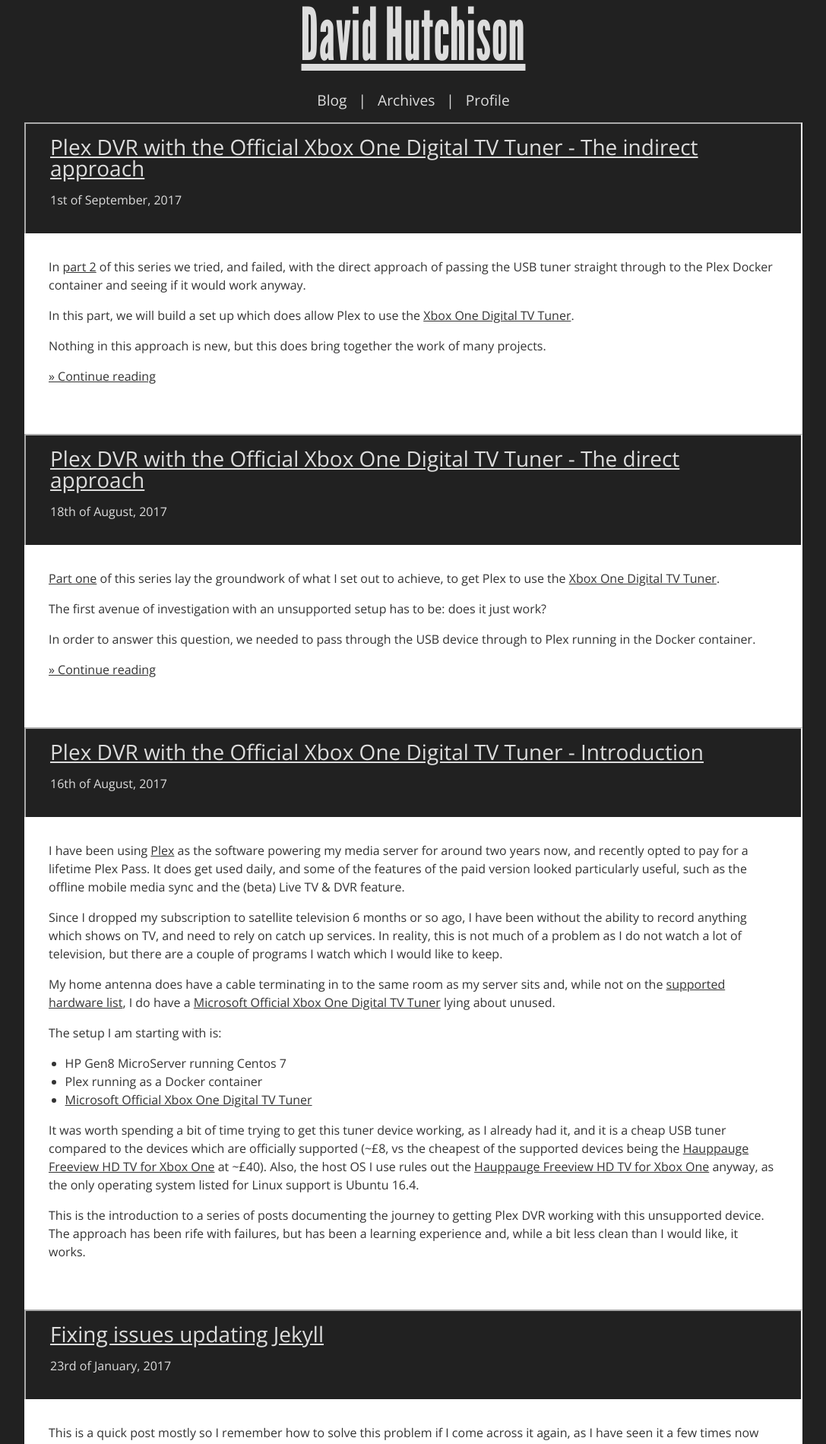
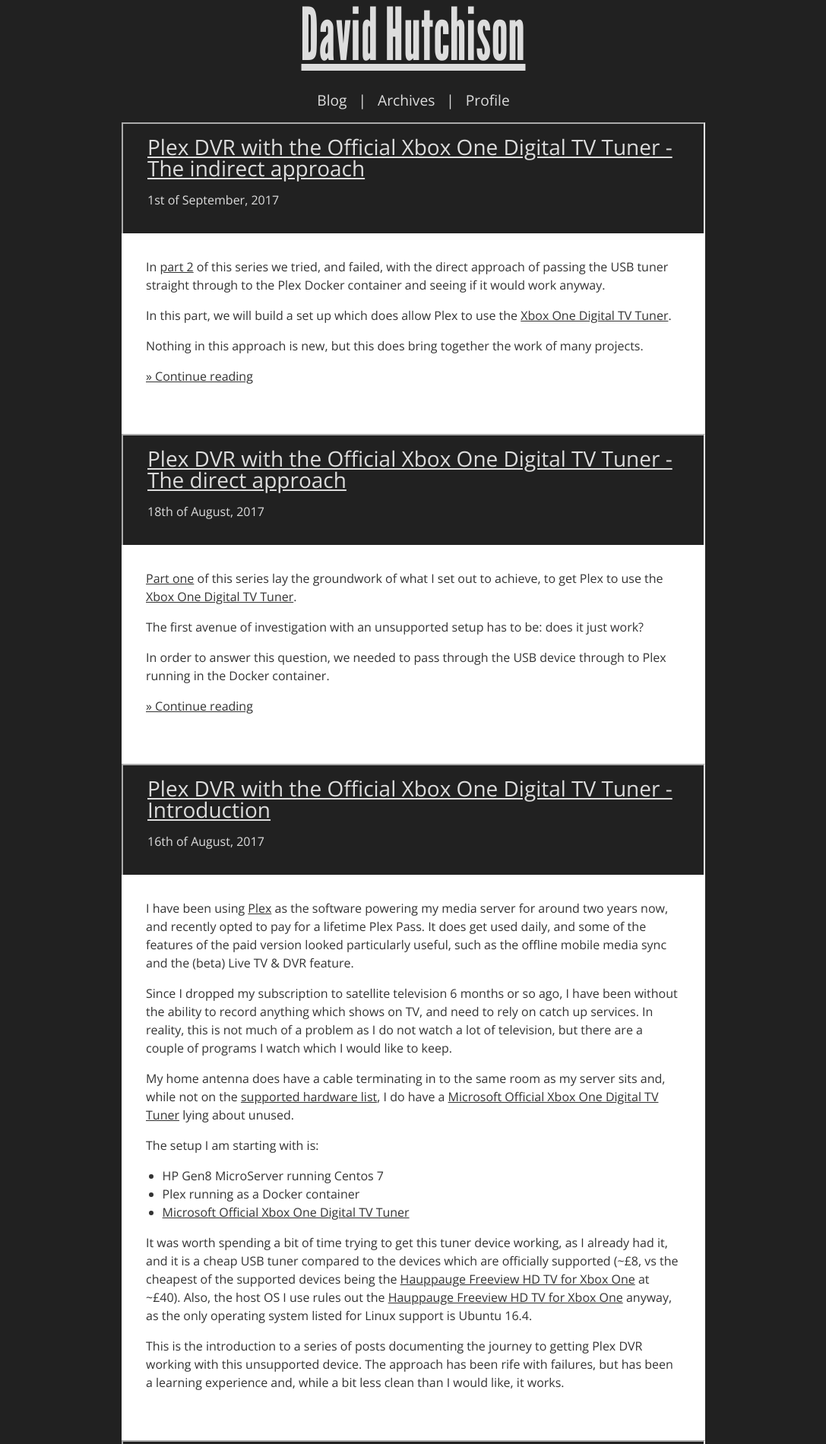
Before and after one commit to dhutchison/dhutchison.github.io, a Jekyll site: the page built from index.html, in a window 1280 px wide. Shown: the top 1900 px of the page at 76% size, without its empty margins (96-1183 px from the left). Built offline with Jekyll 4.4.1, drawn with Linux system fonts in a browser that asks for light colours; the list of posts is cut into pages by our own code.

Commit message:
Simplification of styling

```diff
--- a/_sass/_commonStyle.scss
+++ b/_sass/_commonStyle.scss
@@ -38,22 +38,20 @@ $lineHeightEM: #{$lineHeight}em;
 $linkColour: $mainFontColour;
 $linkHoverColour: $dividerColour;
 
-$widthStandard: 60%;
-$widthSmaller: 80%;
-$widthSmallest: 100%;
+
+$titleFonts: 'League Gothic', 'Open Sans', 'Helvetica Neue', Helvetica, Arial, sans-serif;
+$titleFontWeight: normal;
+
+$headerFonts: 'Open Sans', 'Helvetica Neue', Helvetica, Arial, sans-serif;
+$headerFontWeight: 700;
+
+$contentFonts: $headerFonts;
+$contentFontWeight: 300;
 
 
-$titleFonts: 'League Gothic', 'Open Sans', 'Helvetica Neue', Helvetica, Arial, sans-serif;
-$titlePrintFonts: Helvetica;
-$titleFontWeight: normal;
+$printFonts: Helvetica;
 $titlePrintFontWeight: normal;
-$headerFonts: 'Open Sans', 'Helvetica Neue', Helvetica, Arial, sans-serif;
-$headerPrintFonts: $titlePrintFonts;
-$headerFontWeight: 700;
 $headerPrintFontWeight: bold;
-$contentFonts: $headerFonts;
-$contentPrintFonts: $titlePrintFonts;
-$contentFontWeight: 300;
 $contentPrintFontWeight: normal;
 
 $categoryTagColour: #E82C0C;
@@ -68,10 +66,6 @@ $fontSizeSmallest: 14px;
 $fontSizeTitlePrint: 32pt;
 $fontSizeLargePrint: 16pt;
 $fontSizeStandardPrint: 12pt;
-
-$widthStandard: 60%;
-$widthSmaller: 80%;
-$widthSmallest: 100%;
 
 $verticalSpacing: 1em;
 $horizontalSpacing: 2em;
--- a/_sass/_coreStyle.scss
+++ b/_sass/_coreStyle.scss
@@ -20,7 +20,7 @@ body {
 	font-weight: $contentFontWeight;
 
     @include for-print-only {
-        font-family: $contentPrintFonts;
+        font-family: $printFonts;
         font-weight: $contentPrintFontWeight;
     };
 
@@ -35,7 +35,7 @@ h1, h2, h3, h4, h5, h6 {
 
     @include for-print-only {
         font-weight: $headerPrintFontWeight;
-        font-family: $contentPrintFonts;
+        font-family: $printFonts;
     };
 }
 
@@ -210,7 +210,7 @@ pre {
         @include remSize(padding-bottom, 1);
 
         @include for-print-only {
-            font-family: $headerPrintFonts;
+            font-family: $printFonts;
         };
 
         h1.title {
@@ -221,7 +221,7 @@ pre {
             font-weight: $titleFontWeight;
 
             @include for-print-only {
-                font-family: $titlePrintFonts;
+                font-family: $printFonts;
                 font-weight: $titlePrintFontWeight;
             };
 
@@ -265,10 +265,11 @@ pre {
 
                 li + li:before {
                     content: " | ";
-                    padding-top: 0;
-                    padding-bottom: 0;
-                    @include mobileSize(padding-left, 10px, 10px, 5px);
-                    @include mobileSize(padding-right, 10px, 10px, 5px);
+                    padding: 0 5px;
+
+                    @include for-md-up {
+                        padding: 0 10px;
+                    }
                 }
             }
         }
@@ -282,12 +283,20 @@ pre {
     .content {
         background: $contentBackgroundColour;
 
-        @include mobileSize(width, $widthStandard, $widthSmaller, $widthSmallest);
+        margin: 0;
+        width: 100%;
 
-        margin: 0;
         @include for-md-up {
-            margin-right: auto;
-            margin-left: auto;
+            margin: 0 auto;
+            width: 80%;
+        }
+
+        @include for-lg-up {
+            width: 70%;
+        }
+
+        @include for-xl-up {
+            width: 60%;
         }
 
         h2 {
--- a/_sass/_postStyle.scss
+++ b/_sass/_postStyle.scss
@@ -16,10 +16,6 @@
     .groupingList {
         @extend .groupingList;
         margin: 0;
-    }
-
-    h3 {
-        text-decoration: underline;
     }
 
     h3, h4 {
```
